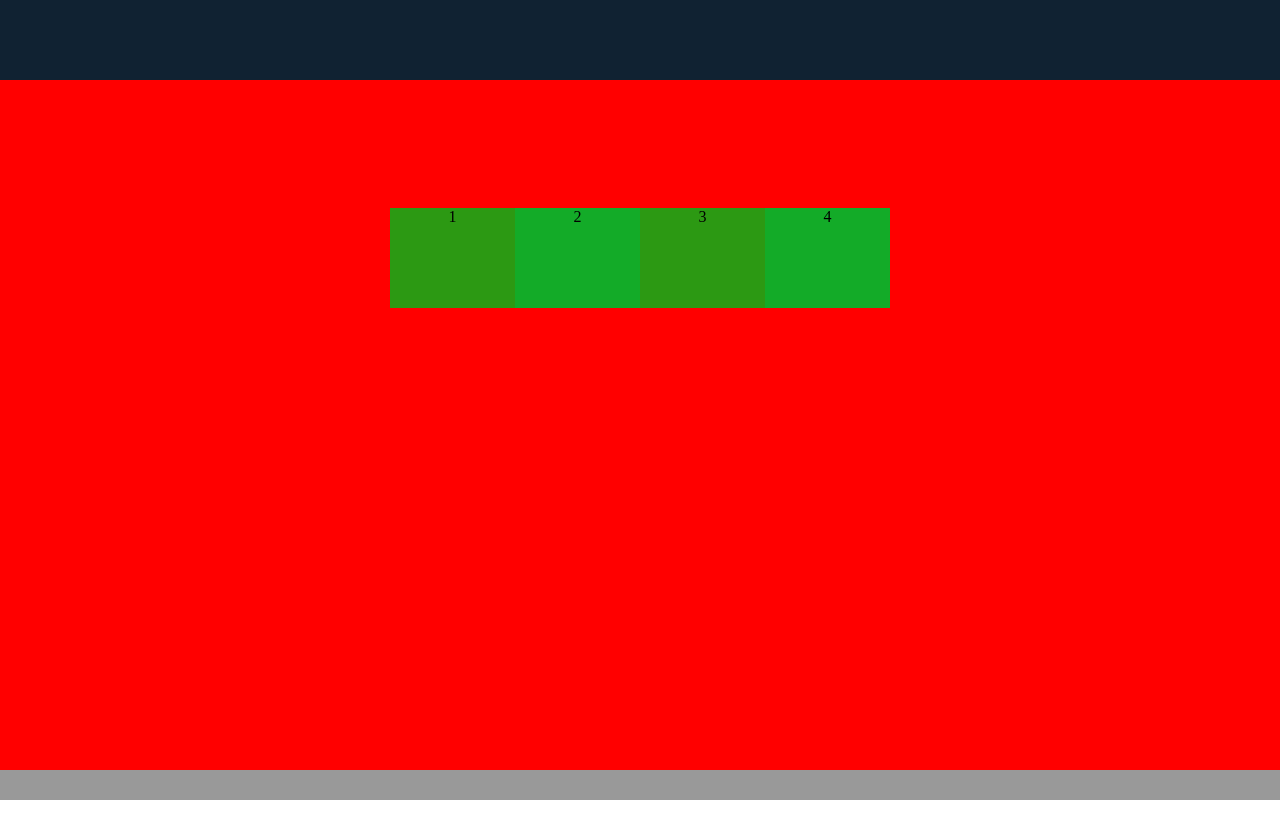
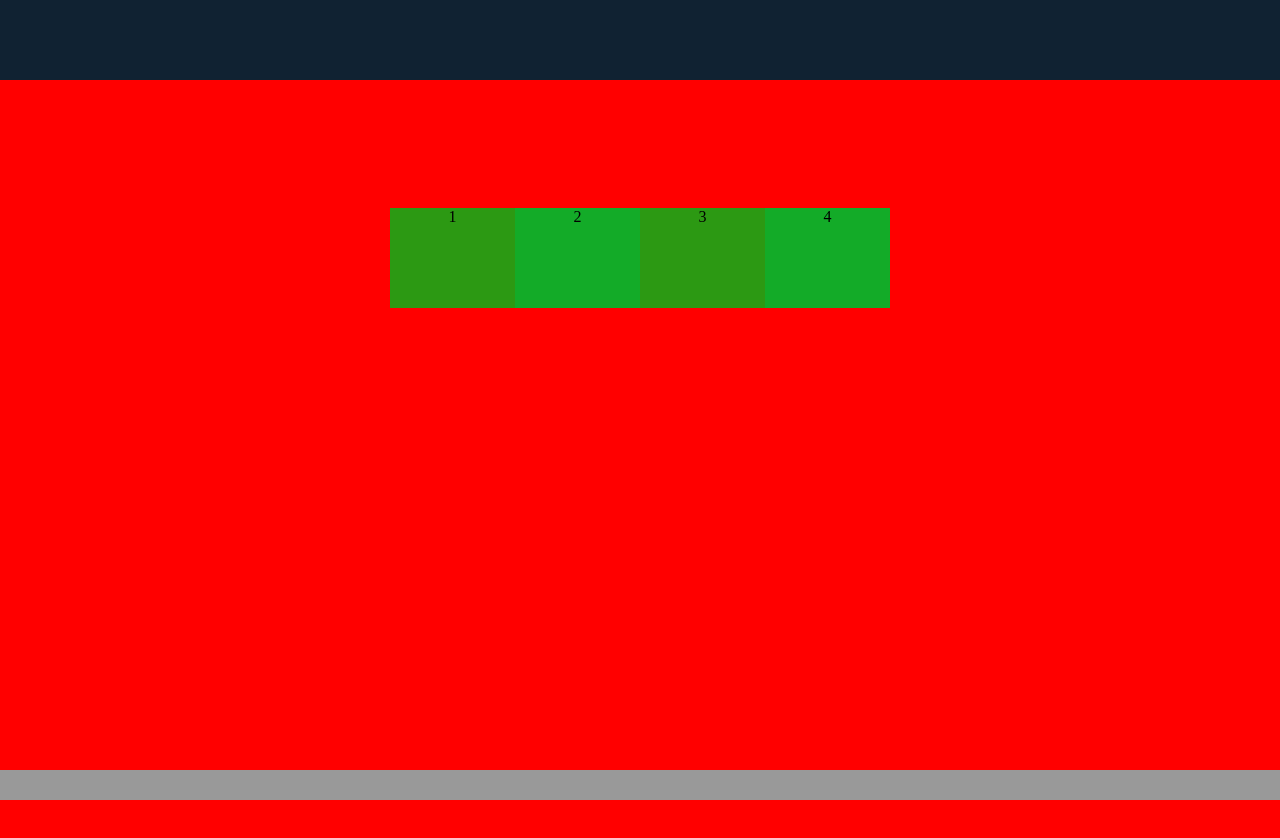
Before and after one commit to scottmc526/css-practice, a plain HTML site: page public/index.html in a window 1280 px wide. Before the commit the page ends 800 px from the top, so only its background shows below. Drawn offline with Linux system fonts and the light colour scheme.

Commit message:
main vh issue

```diff
--- a/public/app.css
+++ b/public/app.css
@@ -8,7 +8,7 @@ header {
 }
 
 main {
-  height: 90vh;
+  height: 115vh;
   width: 100vw;
   background-color:#ff0000;
   position: absolute;
```
